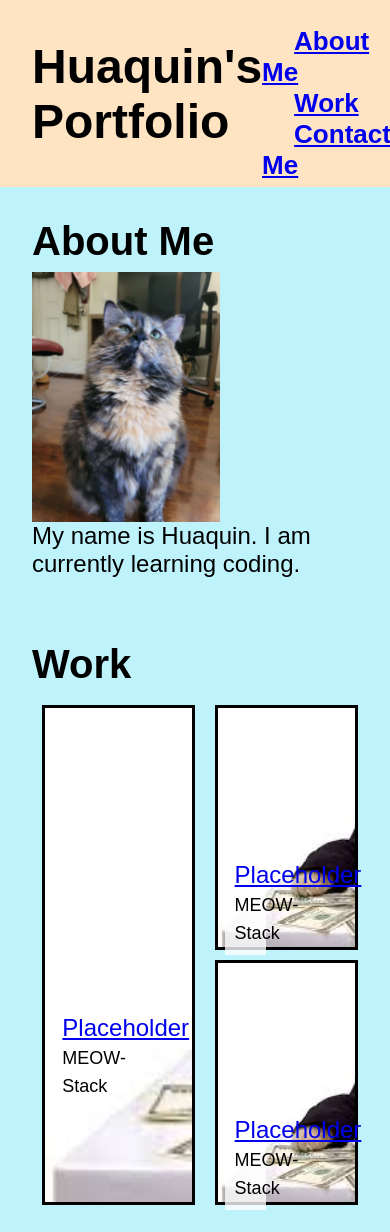
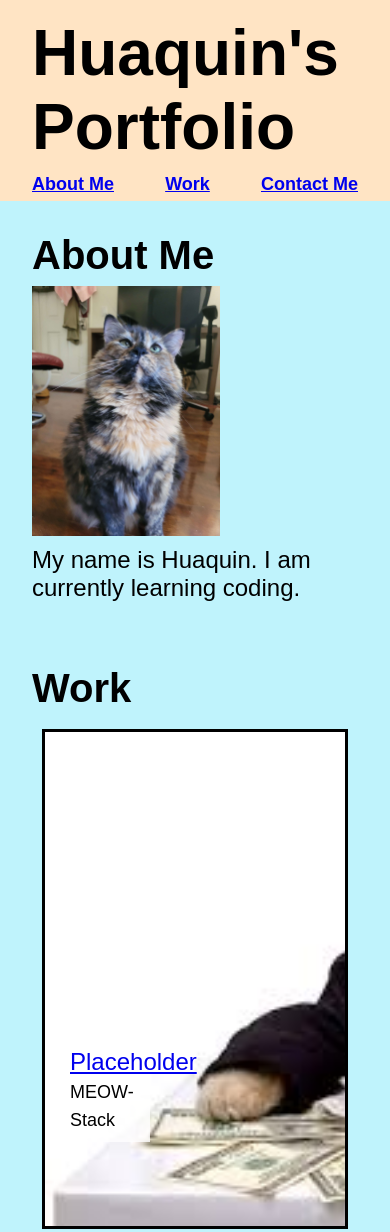
Before and after one commit to desktopbuddy/My-Portfolio, a plain HTML site: page index.html in a window 390 px wide. Shown: the top 1232 px of the page. Drawn offline with Linux system fonts and the light colour scheme.

Commit message:
finished portfolio

```diff
--- a/assets/style.css
+++ b/assets/style.css
@@ -102,3 +102,58 @@ p {
     display: flex;
     flex-wrap: nowrap;
 }
+
+.main-work:hover {
+    background-image: linear-gradient(rgba(0, 0, 0, 0.527),rgba(0, 0, 0, 0.5)) , url(/images/placeholder.jpg);
+}
+
+.other-work:hover {
+    background-image: linear-gradient(rgba(0, 0, 0, 0.527),rgba(0, 0, 0, 0.5)) , url(/images/placeholder.jpg);
+}
+
+@media screen and (max-width: 768px) {
+    header {
+        display: flex;
+        flex-wrap: wrap;
+        font-size: smaller;
+        width: 100%;
+    }
+
+    .nav {
+        display: flex;
+        flex-wrap: nowrap;
+        width: 100%;
+        margin: 0;
+        justify-content: space-between;
+    }
+
+    .nav li {
+        padding: 0;
+        font-size: 18px
+    }
+
+    .all-works {
+        flex-wrap: wrap;
+    }
+
+    .main-work {
+        width: 100%;
+    }
+
+    .other-container {
+        width: 100%;
+    }
+
+    p {
+        margin-top: 10px;
+    }
+}
+
+@media screen and (max-width: 1032px) {
+    header {
+        display: flex;
+        flex-wrap: wrap;
+        font-size: 32px;
+        width: 100%;
+    }
+}
--- a/index.html
+++ b/index.html
@@ -10,11 +10,11 @@
 <body>
     <header>
         <h1>Huaquin's Portfolio</h1>
-        <ul>
-            <li><a href=#about-me>About Me</a></li>
-            <li><a href=#work>Work</a></li>
-            <li><a href=#contact>Contact Me</a></li>
-        </ul>
+            <ul class="nav">
+                <li><a href=#about-me>About Me</a></li>
+                <li><a href=#work>Work</a></li>
+                <li><a href=#contact>Contact Me</a></li>
+            </ul>
     </header>
 
     <main>
@@ -35,16 +35,16 @@
 
                 <div class="all-works">
                     <!-- Main Work -->
-                    <div class="main-work">
+                    <div class="main-work" onclick="location.href='https://github.com/desktopbuddy';" style="cursor: pointer;">
                         <p class="work-title"><a href="https://github.com/desktopbuddy">Placeholder</a><br/><font size="4">MEOW-Stack</font></p>
                     </div>
 
                     <!-- Other Works -->
                     <div class = "other-container">
-                        <div class="other-work">
+                        <div class="other-work" onclick="location.href='https://github.com/desktopbuddy';" style="cursor: pointer;">
                             <p class="work-title"><a href="https://github.com/desktopbuddy">Placeholder</a><br/><font size="4">MEOW-Stack</font></p>
                         </div>
-                        <div class="other-work">
+                        <div class="other-work" onclick="location.href='https://github.com/desktopbuddy';" style="cursor: pointer;">
                             <p class="work-title"><a href="https://github.com/desktopbuddy">Placeholder</a><br/><font size="4">MEOW-Stack</font></p>
                         </div>
                     </div>
```
Also changed, not shown: 1 other file.
